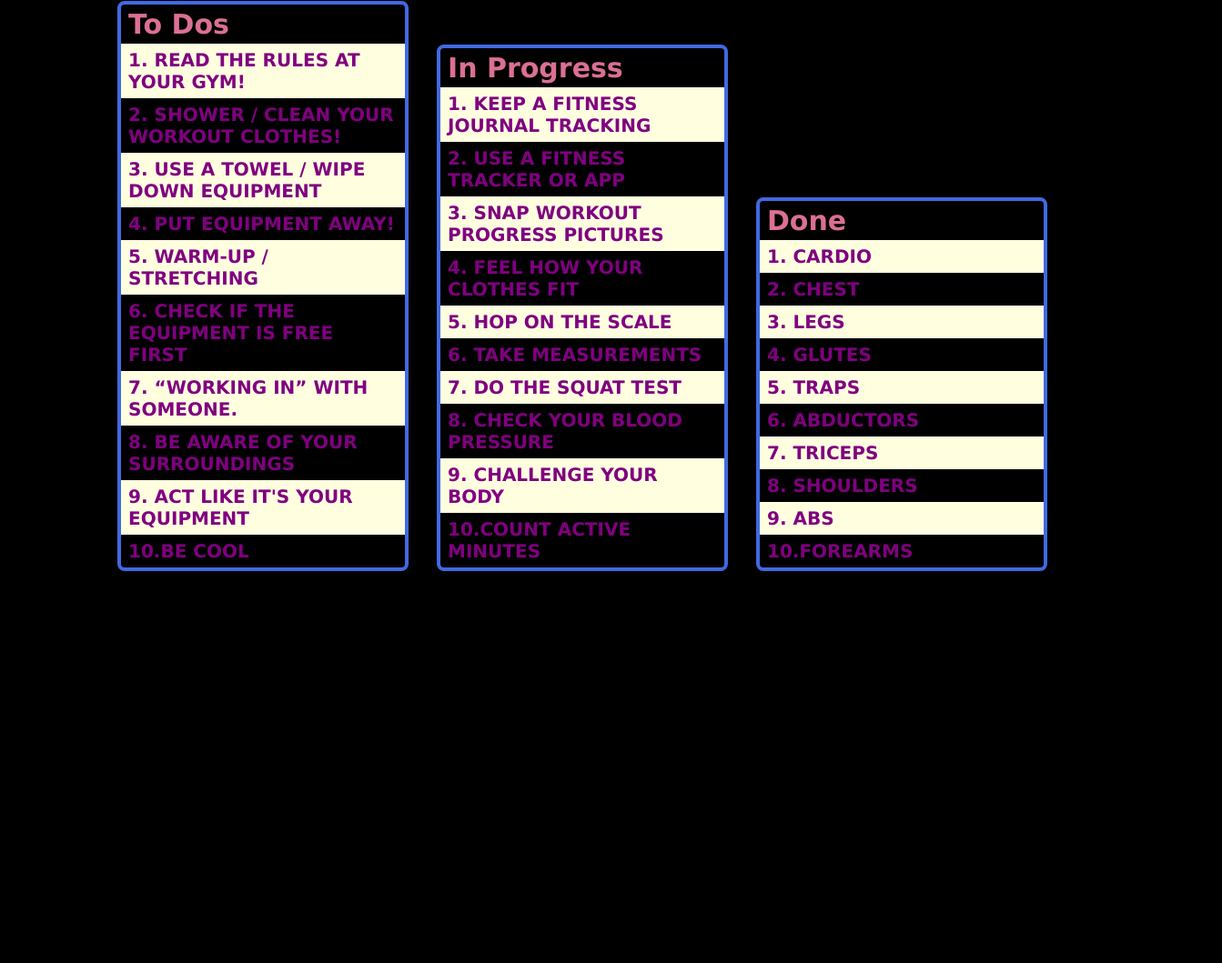
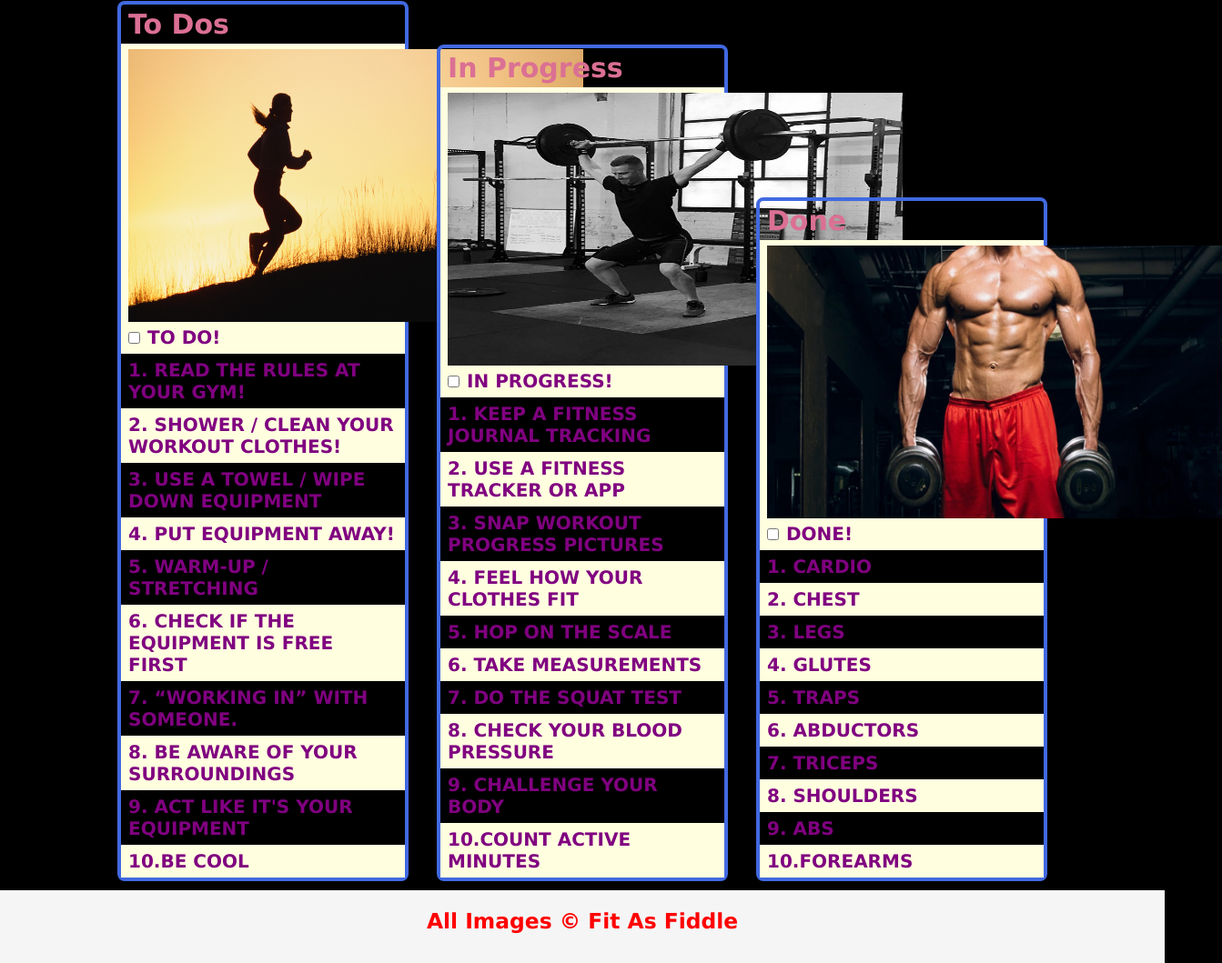
Before and after one commit to ekameeraa/css-selector, a plain HTML site: page index.html in a window 1280 px wide. Shown: the part 96-1155 px from the top of the page at 91% size, 1343 px wide, since content can reach past the window. Before the commit the page ends 800 px from the top, so only its background shows below. Drawn offline with Linux system fonts and the light colour scheme.

Commit message:
its working
amazing!

```diff
--- a/css/main.css
+++ b/css/main.css
@@ -59,3 +59,45 @@ ul li { padding: 6px 8px; text-transform: uppercase; }
 .inprogress li:nth-child(odd) { background-color: lightyellow}
 
 .done li:nth-child(odd) { background-color:lightyellow}
+
+/* style the checkboxes a bit */
+/* this is an attribute selector -> pick ONLY the inputs whose attribute type is checkbox */
+input[type=checkbox] {margin-right: 8px;}
+
+/* ::after rules go here */
+
+/* checked items get a pseudo-class of "checked" -> we can select ONLY the checkboxes that have been checked (selected) and add style(s) to them */
+
+input[type="checkbox"]:checked + span::after {
+    content: '\2713';
+    width: 0;
+    height: 0;
+
+    border-radius: 20%;
+    background-color: green;
+    border: 4px solid #20b320;
+    position: relative;
+    top: 2px;
+    right: 2px;
+    font-size: 1.5em;
+
+    animation: fadeIn 0.7s;
+  }
+
+  footer {
+    color: red;
+    padding: 20px 20px;
+    text-align: center;
+  }
+
+  .sticky_footer {
+    position: sticky;
+    top: 100px;
+    height: 80px;
+    background-color: whitesmoke;
+  }
+
+  @keyframes fadeIn {
+    from { opacity: 0; }
+    to { opacity: 1; }
+  }
--- a/index.html
+++ b/index.html
@@ -19,6 +19,14 @@
             <h2>To Dos</h2>
 
             <ul class="todo">
+                <li>
+                    <div class="img_wrapper">
+                        <img src="images/warm up.jpeg" alt="warm up" width="500px" height="300px">
+                    </div>
+                    <!-- add checkbox here -->
+                    <input type="checkbox"><span>To Do!</span>
+                </li>
+
                 <li>1. Read the rules at your Gym!</li>
                 <li>2. Shower / clean your workout clothes!</li>
                 <li>3. Use a Towel / Wipe down equipment</li>
@@ -35,6 +43,14 @@
         <article id="inprogress">
             <h2>In Progress</h2>
             <ul class="inprogress">
+                <li>
+                <div class="img_wrapper">
+                    <img src="images/mission.jpg" alt="mission" width="500px" height="300px">
+                </div>
+                <!-- add checkbox here -->
+                <input type="checkbox"><span>In Progress!</span>
+                </li>
+
                 <li>1. Keep A Fitness Journal Tracking</li>
                 <li>2. Use a Fitness Tracker or App</li>
                 <li>3. Snap Workout Progress Pictures</li>
@@ -51,6 +67,14 @@
         <article id="done">
             <h2>Done</h2>
             <ul class="done">
+                <li>
+                    <div class="img_wrapper">
+                        <img src="images/built.jpg" alt="built" width="500px" height="300px">
+                    </div>
+                    <!-- add checkbox here -->
+                    <input type="checkbox"><span>Done!</span>
+                </li>
+
                 <li>1. Cardio</li>
                 <li>2. Chest</li>
                 <li>3. Legs</li>
@@ -64,5 +88,9 @@
             </ul>
         </article>
     </main>
+     <!-- make this a sticky footer so it's always at the bottom-->
+     <footer class="sticky_footer">
+        <h3>All Images &copy; Fit As Fiddle</h3>
+    </footer>
 </body>
 </html>
```
Also changed, not shown: images/built.jpg (added), images/mission.jpg (added), images/warm up.jpeg (added).
